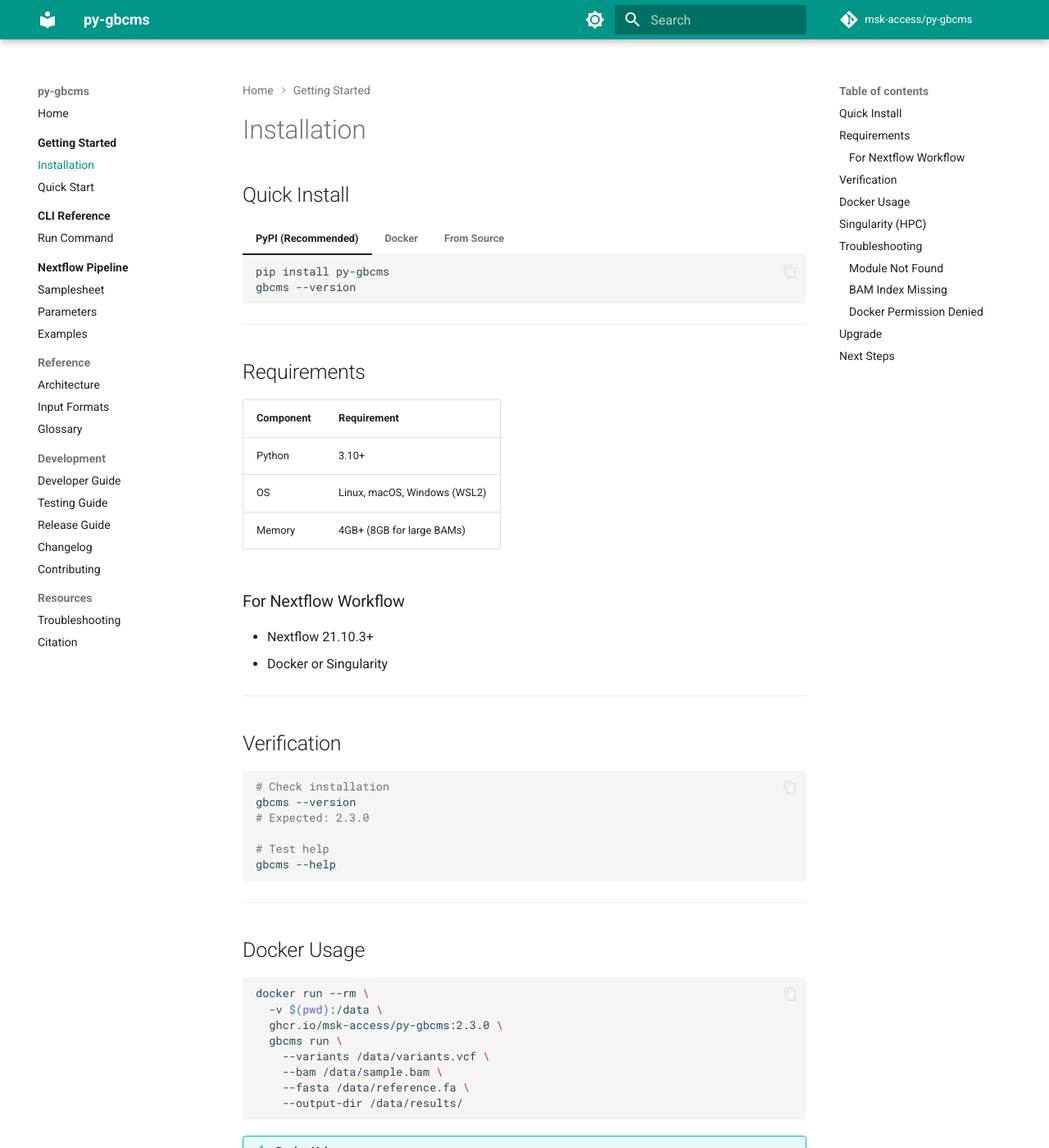
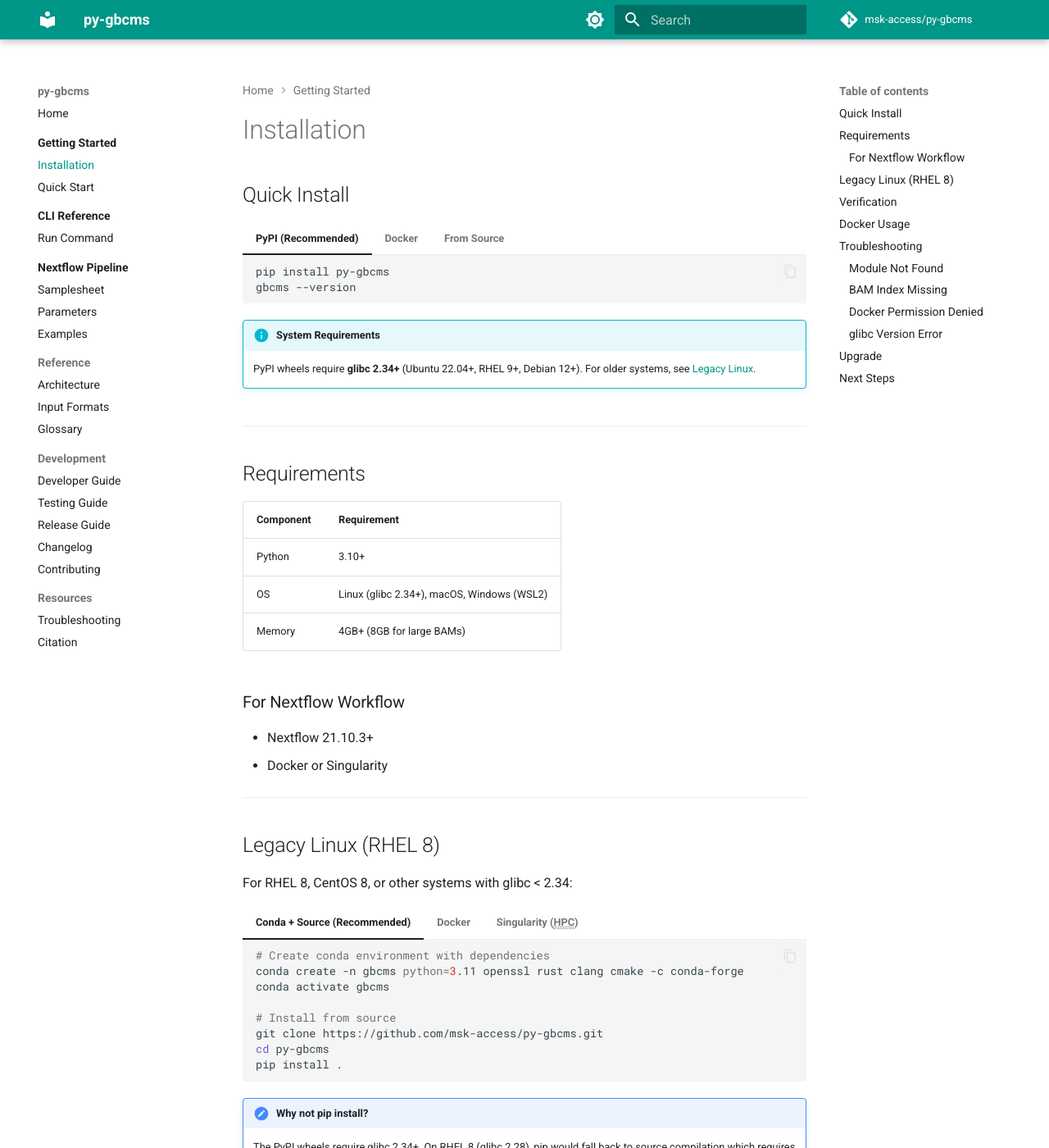
Before and after one commit to msk-access/py-gbcms, an MkDocs documentation site: the page built from docs/getting-started/installation.md, in a window 1280 px wide and 1400 px high. Shown: the whole window at 82% size. Built offline with MkDocs 1.6.1 and Material for MkDocs 9.7.7, drawn with Linux system fonts in a browser that asks for light colours; comment, search, counter and statistics services are not loaded; some of the changed text lies outside the part shown.

Commit message:
fix(ci): switch to manylinux_2_34 for OpenSSL 3.0+ compatibility
- manylinux_2_34 uses AlmaLinux 9 with OpenSSL 3.0+ (compatible with curl-sys 0.4.85+)
- Updated installation docs with RHEL 8 conda instructions
- Updated developer guide with platform-specific build instructions
- Updated changelog with CI fix notes

RHEL 8 users should use conda + source install or Docker

````diff
--- a/docs/getting-started/installation.md
+++ b/docs/getting-started/installation.md
@@ -7,6 +7,10 @@
     pip install py-gbcms
     gbcms --version
     ```
+
+    !!! info "System Requirements"
+        PyPI wheels require **glibc 2.34+** (Ubuntu 22.04+, RHEL 9+, Debian 12+).
+        For older systems, see [Legacy Linux](#legacy-linux-rhel-8).
 
 === "Docker"
     ```bash
@@ -28,13 +32,48 @@
 | Component | Requirement |
 |:----------|:------------|
 | Python | 3.10+ |
-| OS | Linux, macOS, Windows (WSL2) |
+| OS | Linux (glibc 2.34+), macOS, Windows (WSL2) |
 | Memory | 4GB+ (8GB for large BAMs) |
 
 ### For Nextflow Workflow
 
 - Nextflow 21.10.3+
 - Docker or Singularity
+
+---
+
+## Legacy Linux (RHEL 8)
+
+For RHEL 8, CentOS 8, or other systems with glibc < 2.34:
+
+=== "Conda + Source (Recommended)"
+    ```bash
+    # Create conda environment with dependencies
+    conda create -n gbcms python=3.11 openssl rust clang cmake -c conda-forge
+    conda activate gbcms
+
+    # Install from source
+    git clone https://github.com/msk-access/py-gbcms.git
+    cd py-gbcms
+    pip install .
+    ```
+
+=== "Docker"
+    ```bash
+    docker pull ghcr.io/msk-access/py-gbcms:2.3.0
+    docker run --rm -v $(pwd):/data ghcr.io/msk-access/py-gbcms:2.3.0 gbcms --help
+    ```
+
+=== "Singularity (HPC)"
+    ```bash
+    singularity pull docker://ghcr.io/msk-access/py-gbcms:2.3.0
+    singularity exec py-gbcms_2.3.0.sif gbcms --help
+    ```
+
+!!! note "Why not pip install?"
+    The PyPI wheels require glibc 2.34+. On RHEL 8 (glibc 2.28), pip would fall back
+    to source compilation which requires Rust and OpenSSL 3.0 dev libraries.
+    Using conda provides these dependencies automatically.
 
 ---
 
@@ -69,15 +108,6 @@ docker run --rm \
 
 ---
 
-## Singularity (HPC)
-
-```bash
-singularity pull docker://ghcr.io/msk-access/py-gbcms:2.3.0
-singularity exec py-gbcms_2.3.0.sif gbcms --help
-```
-
----
-
 ## Troubleshooting
 
 ### Module Not Found
@@ -95,6 +125,9 @@ samtools index sample.bam
 sudo usermod -aG docker $USER && newgrp docker
 ```
 
+### glibc Version Error
+If you see `GLIBC_2.34 not found`, use the [Legacy Linux](#legacy-linux-rhel-8) instructions.
+
 ---
 
 ## Upgrade
````
Also changed, not shown: CHANGELOG.md (+3 -0 lines), docs/development/developer-guide.md (+56 -12 lines), 1 other file.
